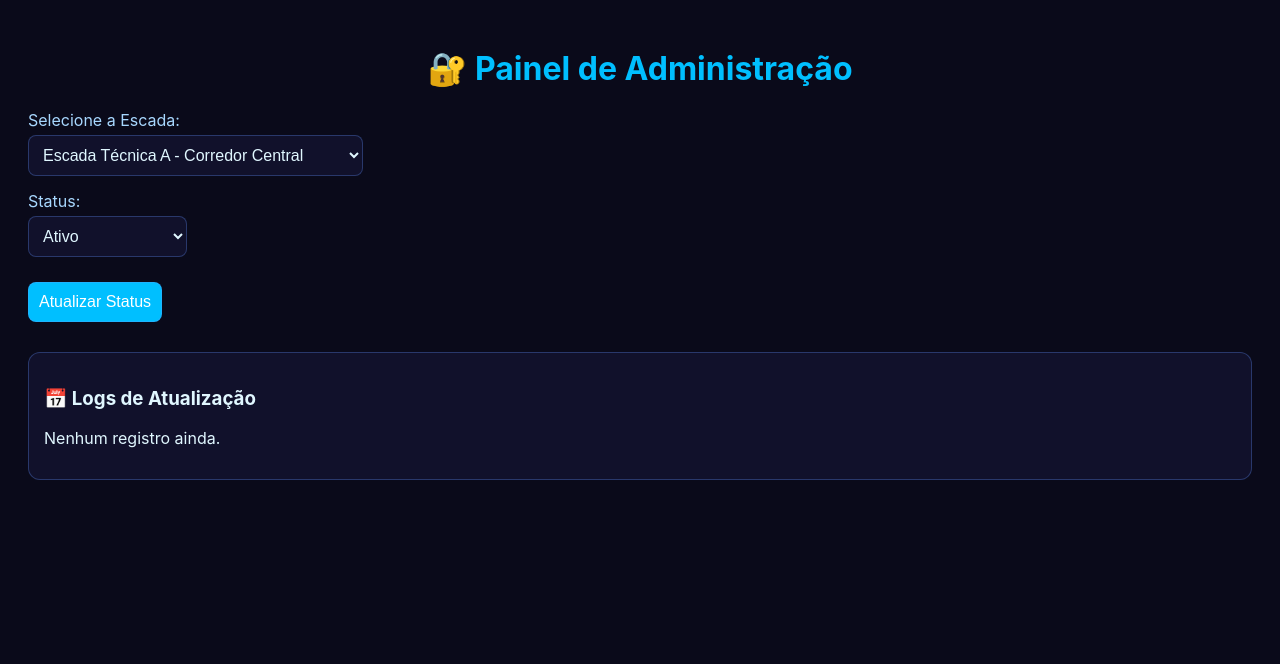
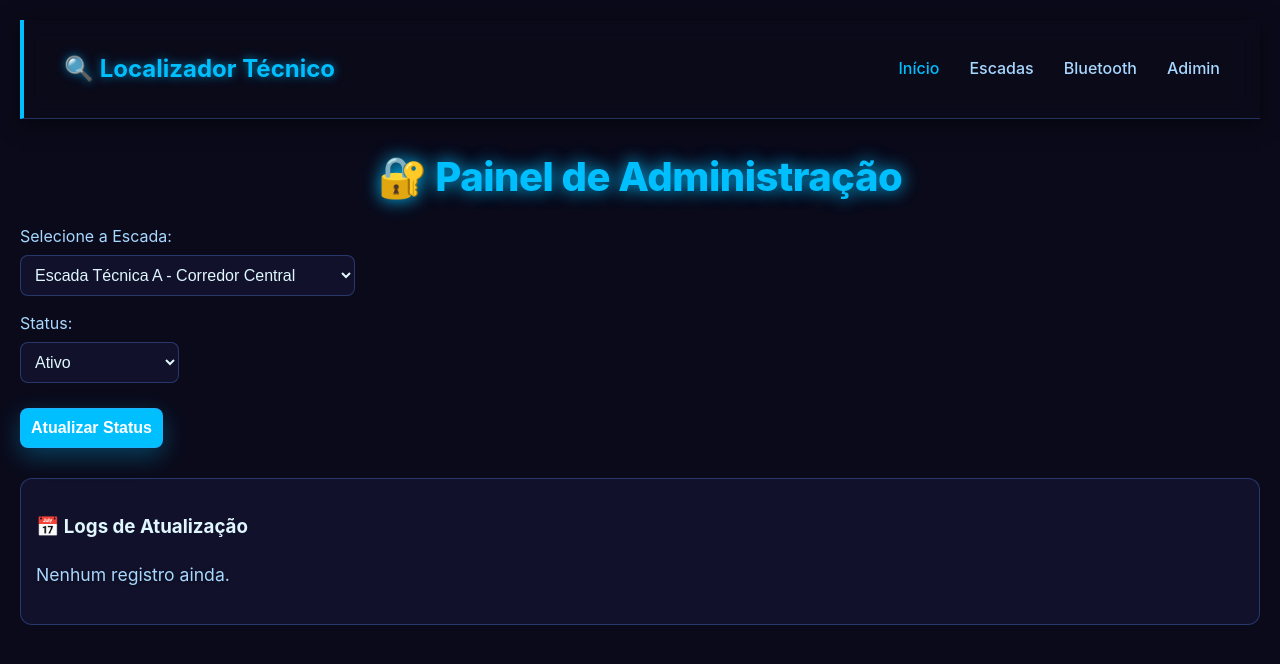
Before and after one commit to Edipostore/psbluetooth, a plain HTML site: page shopping-map/admin.html in a window 1280 px wide. Drawn offline with Linux system fonts and the light colour scheme.

Commit message:
Primeiro push do projeto PSBluetooth

```diff
--- a/shopping-map/admin.html
+++ b/shopping-map/admin.html
@@ -3,6 +3,7 @@
 <head>
   <meta charset="UTF-8" />
   <title>🔐 Admin - Escadas Técnicas</title>
+  <link rel="stylesheet" href="style.css" />
   <style>
     body { font-family: 'Inter', sans-serif; background: #0a0a1a; color: #e0f7ff; padding: 20px; }
     h1 { color: #00bfff; text-align: center; }
@@ -15,6 +16,15 @@
   </style>
 </head>
 <body>
+    <nav class="navbar">
+    <div class="nav-logo">🔍 <strong>Localizador Técnico</strong></div>
+    <ul class="nav-menu">
+      <li><a href="index.html" class="nav-link active">Início</a></li>
+      <li><a href="escada.html" class="nav-link">Escadas</a></li>
+      <li><a href="gerar-qrcodes.html" class="nav-link">Bluetooth</a></li>
+      <li><a href="admin.html" class="nav-link">Adimin</a></li>
+    </ul>
+  </nav>
   <h1>🔐 Painel de Administração</h1>
   <form id="formStatus">
     <div class="form-group">
```
Also changed, not shown: shopping-map/escada.html (+10 -0 lines), shopping-map/gerar-qrcodes.html (+10 -0 lines), shopping-map/index.html (+4 -4 lines).
